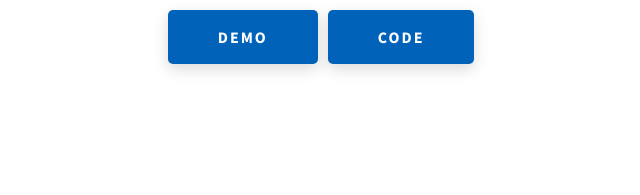
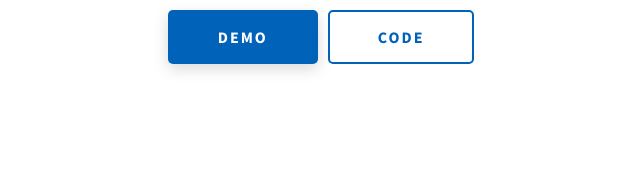
Before and after one commit to fbrionesgtz/portfolio, a PHP site: page / in a window 1280 px wide. Shown: the part 2420-2615 px from the top of the page, without its empty margins (610-1250 px from the left). Run offline with PHP 8.4, Linux system fonts and the light colour scheme.

Commit message:
Portfolio update

```diff
--- a/css/style.css
+++ b/css/style.css
@@ -225,6 +225,12 @@ textarea {
     border: 2px solid #0062b9;
     box-shadow: none;
     padding: calc(1.5rem - 2px) calc(5rem - 2px);
+    transition: all 350ms cubic-bezier(0.4, 0, 1, 1);
+}
+
+.btn--theme-inv:hover {
+    background-color: #0062b9;
+    color: white;
 }
 
 .sec-pad {
--- a/index.html
+++ b/index.html
@@ -209,7 +209,7 @@
                 This project is a marketplace for users to sell the stuff that
                 they not longer use. It allows you to create an account, edit
                 your profile, and your products. Users can also visit other
-                user's profiles, navigate through the shop by searching for
+                users' profiles, navigate through the shop by searching for
                 products, filter them by category and price range, and access
                 the contact information of other users to set up the sale.
               </p>
@@ -224,14 +224,14 @@
               </div>
               <div class="projects__row-content-actions">
                 <a
-                  href="https://www.youtube.com/watch?v=WuLvK5GIcUM"
+                  href="https://www.youtube.com/watch?v=XVusrfyoZ54&ab_channel=FranciscoBriones"
                   class="btn btn--med btn--theme dynamicBgClr"
                   target="_blank"
                   >Demo</a
                 >
                 <a
-                  href="https://github.com/fbrionesgtz/bookify"
-                  class="btn btn--med btn--theme dynamicBgClr"
+                  href="https://github.com/fbrionesgtz/secondhand-frontend"
+                  class="btn btn--med btn--theme-inv dynamicBgClr"
                   target="_blank"
                   >Code</a
                 >
@@ -276,7 +276,7 @@
                 >
                 <a
                   href="https://github.com/fbrionesgtz/Dine-in"
-                  class="btn btn--med btn--theme dynamicBgClr"
+                  class="btn btn--med btn--theme-inv dynamicBgClr"
                   target="_blank"
                   >Code</a
                 >
@@ -322,7 +322,7 @@
                 >
                 <a
                   href="https://github.com/fbrionesgtz/Expenses"
-                  class="btn btn--med btn--theme dynamicBgClr"
+                  class="btn btn--med btn--theme-inv dynamicBgClr"
                   target="_blank"
                   >Code</a
                 >
@@ -369,7 +369,7 @@
                 >
                 <a
                   href="https://github.com/fbrionesgtz/bookify"
-                  class="btn btn--med btn--theme dynamicBgClr"
+                  class="btn btn--med btn--theme-inv dynamicBgClr"
                   target="_blank"
                   >Code</a
                 >
```
